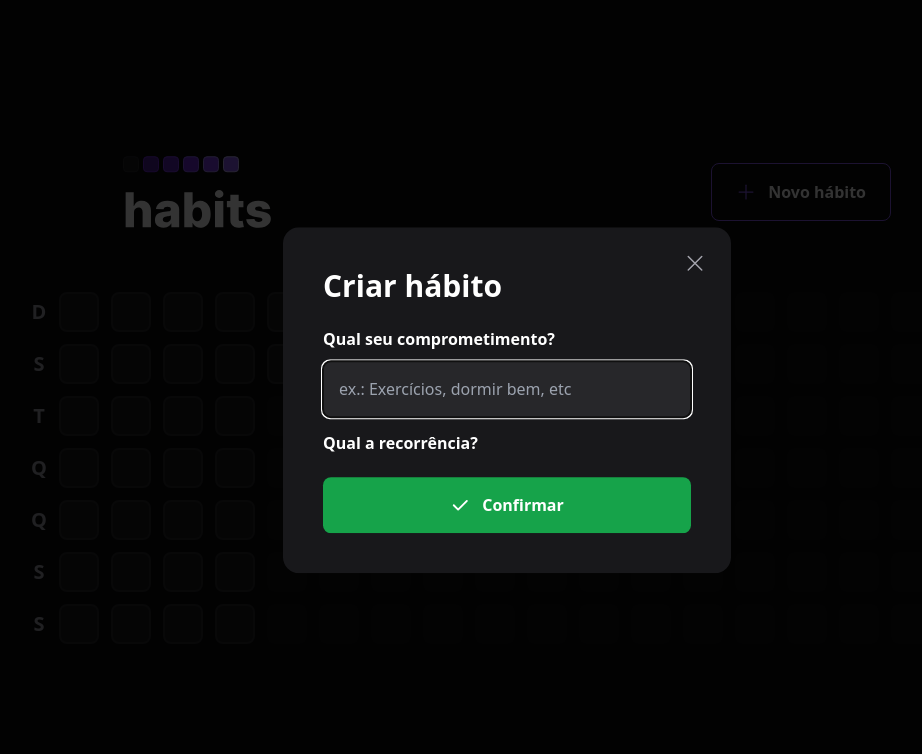
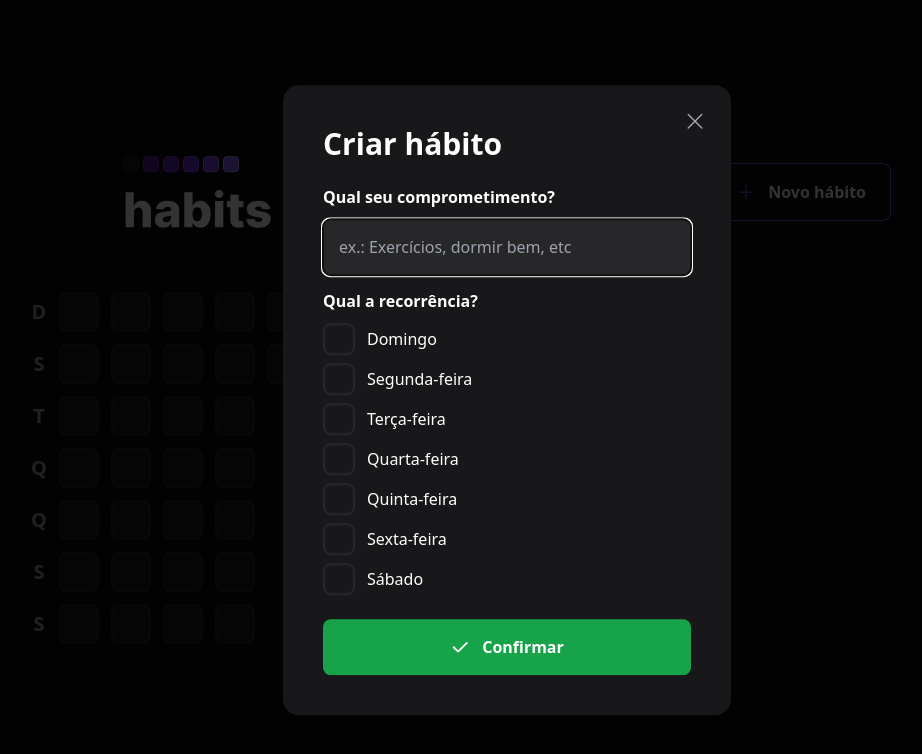
Before and after one commit to alerrandrojanio/nlw-setup, a React (Vite) app in the folder frontend/: page / in a window 1280 px wide. Both pictures are taken after a click on the button "Novo hábito". Shown: the top 754 px of the page, without its empty margins (133-1055 px from the left). Built offline with nearby package versions, Linux system fonts and the light colour scheme; no server answers.

Commit message:
conectando front com back

```diff
--- a/frontend/package.json
+++ b/frontend/package.json
@@ -9,8 +9,10 @@
     "preview": "vite preview"
   },
   "dependencies": {
+    "@radix-ui/react-checkbox": "^1.0.1",
     "@radix-ui/react-dialog": "^1.0.2",
     "@radix-ui/react-popover": "^1.0.3",
+    "axios": "^1.2.6",
     "clsx": "^1.2.1",
     "dayjs": "^1.11.7",
     "phosphor-react": "^1.4.1",
--- a/frontend/src/App.tsx
+++ b/frontend/src/App.tsx
@@ -1,6 +1,7 @@
 import { Header } from "./components/Header"
 import { SummaryTable } from "./components/SummaryTable"
 
+import "./lib/dayjs"
 import "./styles/global.css"
 
 export function App() {
--- a/frontend/src/components/HabitDay.tsx
+++ b/frontend/src/components/HabitDay.tsx
@@ -1,14 +1,22 @@
 import * as Popover from "@radix-ui/react-popover"
+import * as Checkbox from "@radix-ui/react-checkbox"
 import clsx from "clsx"
 import { ProgressBar } from "./ProgressBar"
+import { Check } from "phosphor-react"
+import dayjs from "dayjs"
 
 interface HabitProps {
-  amount: number
-  completed: number
+  date: Date
+  amount?: number
+  completed?: number
 }
 
-export function HabitDay({ amount, completed }: HabitProps) {
-  const completedPercentage = Math.round((completed / amount) * 100)
+export function HabitDay({ amount = 0, completed = 0, date }: HabitProps) {
+  const completedPercentage =
+    amount > 0 ? Math.round((completed / amount) * 100) : 0
+
+  const dayAndMonth = dayjs(date).format("DD/MM")
+  const dayOfWeek = dayjs(date).format("dddd")
 
   return (
     <Popover.Root>
@@ -18,7 +26,7 @@
           {
             "bg-zinc-900 border-zinc-800": completedPercentage === 0,
             "bg-violet-900 border-violet-700":
-              completedPercentage >= 0 && completedPercentage < 20,
+              completedPercentage > 0 && completedPercentage < 20,
             "bg-violet-800 border-violet-600":
               completedPercentage >= 20 && completedPercentage < 40,
             "bg-violet-700 border-violet-500":
@@ -32,12 +40,26 @@
 
       <Popover.Portal>
         <Popover.Content className="min-w-[320px] p-6 rounded-2xl bg-zinc-900 flex flex-col">
-          <span className="font-semibold text-zinc-400">terça-feira</span>
+          <span className="font-semibold text-zinc-400">{dayOfWeek}</span>
           <span className="mt-1 font-extrabold leading-tight text-3xl">
-            17/01
+            {dayAndMonth}
           </span>
 
           <ProgressBar progress={completedPercentage} />
+
+          <div className="mt-6 flex flex-col gap-3">
+            <Checkbox.Root className="flex items-center gap-3 group">
+              <div className="h-8 w-8 rounded-lg flex items-center justify-center bg-zinc-900 border-2 border-zinc-800 group-data-[state=checked]:bg-green-500 group-data-[state=checked]:border-green-500">
+                <Checkbox.Indicator>
+                  <Check size={20} className="text-white" />
+                </Checkbox.Indicator>
+              </div>
+
+              <span className="font-semibold text-xl text-white leading-tight group-data-[state=checked]:line-through group-data-[state=checked]:text-zinc-400">
+                Beber 2L de Agua
+              </span>
+            </Checkbox.Root>
+          </div>
 
           <Popover.Arrow height={8} width={16} className="fill-zinc-900" />
         </Popover.Content>
--- a/frontend/src/components/NewHabitForm.tsx
+++ b/frontend/src/components/NewHabitForm.tsx
@@ -1,8 +1,41 @@
+import * as Checkbox from "@radix-ui/react-checkbox"
 import { Check } from "phosphor-react"
+import { FormEvent, useState } from "react"
+
+const availableWeekDays = [
+  "Domingo",
+  "Segunda-feira",
+  "Terça-feira",
+  "Quarta-feira",
+  "Quinta-feira",
+  "Sexta-feira",
+  "Sábado",
+]
 
 export function NewHabitForm() {
+  const [title, setTitle] = useState("")
+  const [weekDays, setWeekDays] = useState<number[]>([])
+
+  function createNewHabit(event: FormEvent) {
+    event.preventDefault()
+
+    console.log(weekDays)
+  }
+
+  function handleToggleWeekDay(weekDay: number) {
+    if (weekDays.includes(weekDay)) {
+      const weekDaysWithRemovedOne = weekDays.filter((day) => day !== weekDay)
+
+      setWeekDays(weekDaysWithRemovedOne)
+    } else {
+      const weekDayWithAddedOne = [...weekDays, weekDay]
+
+      setWeekDays(weekDayWithAddedOne)
+    }
+  }
+
   return (
-    <form className="w-full flex flex-col mt-6">
+    <form onSubmit={createNewHabit} className="w-full flex flex-col mt-6">
       <label htmlFor="title" className="font-semibold leading-tight">
         Qual seu comprometimento?
       </label>
@@ -13,11 +46,32 @@
         placeholder="ex.: Exercícios, dormir bem, etc"
         className="p-4 rounded-lg mt-3 bg-zinc-800 text-white placeholder: text-zinc-400"
         autoFocus
+        onChange={(event) => setTitle(event.target.value)}
       />
 
       <label htmlFor="" className="font-semibold leading-tight mt-4">
         Qual a recorrência?
       </label>
+
+      <div className="flex flex-col gap-2 mt-3">
+        {availableWeekDays.map((weekDay, index) => {
+          return (
+            <Checkbox.Root
+              key={weekDay}
+              className="flex items-center gap-3 group"
+              onCheckedChange={() => handleToggleWeekDay(index)}
+            >
+              <div className="h-8 w-8 rounded-lg flex items-center justify-center bg-zinc-900 border-2 border-zinc-800 group-data-[state=checked]:bg-green-500 group-data-[state=checked]:border-green-500">
+                <Checkbox.Indicator>
+                  <Check size={20} className="text-white" />
+                </Checkbox.Indicator>
+              </div>
+
+              <span className="text-white leading-tight">{weekDay}</span>
+            </Checkbox.Root>
+          )
+        })}
+      </div>
 
       <button
         type="submit"
--- a/frontend/src/components/SummaryTable.tsx
+++ b/frontend/src/components/SummaryTable.tsx
@@ -1,5 +1,9 @@
+import { useEffect, useState } from "react"
 import { generateDatesFromYearBeginning } from "../utils/generate-dates-from-years-beginning"
 import { HabitDay } from "./HabitDay"
+
+import { api } from "../lib/axios"
+import dayjs from "dayjs"
 
 const weekDays = ["D", "S", "T", "Q", "Q", "S", "S"]
 
@@ -8,7 +12,22 @@
 const minimumSummaryDaysSize = 18 * 7
 const amountOfDaysToFill = minimumSummaryDaysSize - summaryDates.length
 
+type Summary = {
+  id: number
+  date: string
+  amount: number
+  completed: number
+}[]
+
 export function SummaryTable() {
+  const [summary, setSummary] = useState<Summary>([])
+
+  useEffect(() => {
+    api.get("/summary").then((response) => {
+      setSummary(response.data)
+    })
+  }, [])
+
   return (
     <div className="w-full flex">
       <div className="grid grid-rows-7 grid-flow-row gap-3">
@@ -26,7 +45,18 @@
 
       <div className="grid grid-rows-7 grid-flow-col gap-3">
         {summaryDates.map((date) => {
-          return <HabitDay key={date.toString()} amount={5} completed={3} />
+          const dayInSummary = summary.find((day) => {
+            return dayjs(date).isSame(day.date, "day")
+          })
+
+          return (
+            <HabitDay
+              key={date.toString()}
+              date={date}
+              amount={dayInSummary?.amount}
+              completed={dayInSummary?.completed}
+            />
+          )
         })}
 
         {amountOfDaysToFill > 0 &&
--- /dev/null
+++ b/frontend/src/lib/axios.ts
@@ -0,0 +1,5 @@
+import axios from "axios"
+
+export const api = axios.create({
+  baseURL: "http://localhost:3333",
+})
--- /dev/null
+++ b/frontend/src/lib/dayjs.ts
@@ -0,0 +1,4 @@
+import dayjs from "dayjs"
+import "dayjs/locale/pt-br"
+
+dayjs.locale("pt-br")
```
Also changed, not shown: 2 other files (tests, documents, lock files or other folders).
